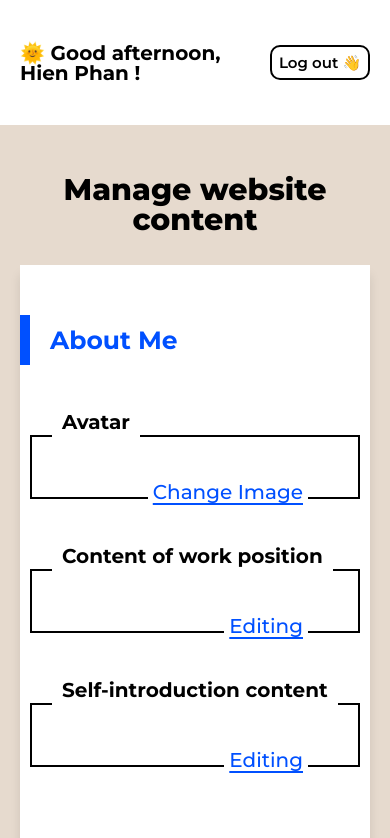
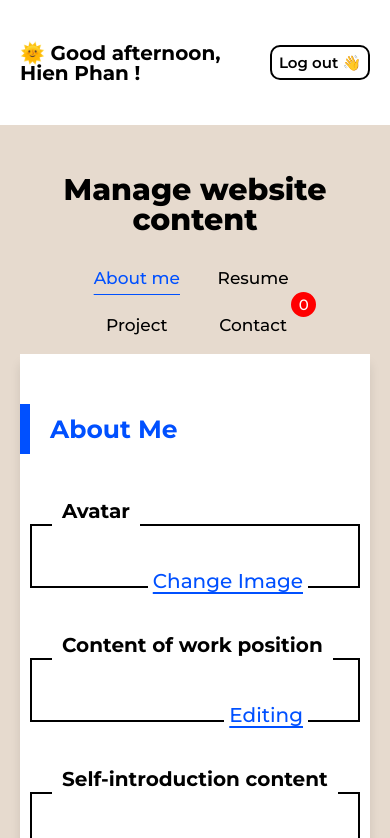
Before and after one commit to pmh3107/my-CV, a React (Create React App) app: page /Admin in a window 390 px wide. Shown: the top 838 px of the page. Built offline with nearby package versions, Linux system fonts and the light colour scheme; no server answers; the database is empty.

Commit message:
fixed navbar in mobile

```diff
--- a/src/components/Amin/Admin.jsx
+++ b/src/components/Amin/Admin.jsx
@@ -6,6 +6,7 @@ import { ref, onValue } from "firebase/database";
 import HeaderAdmin from "./Layout/AdminHeader";
 import AboutMeTag from "./Tag/AboutMeTag";
 import ContactTag from "./Tag/ContactTag";
+import ProjectTag from "./Tag/ProjectTag";
 
 const NavItem = ({ to, pages, onClick, isActive, value }) => {
   return (
@@ -105,6 +106,7 @@ function Admin() {
           <div className="content-container">
             {activeTab === "AboutMe" && <AboutMeTag />}
             {activeTab === "Contact" && <ContactTag />}
+            {activeTab === "Project" && <ProjectTag />}
             {/* Thêm các điều kiện cho các tab khác nếu cần */}
           </div>
         </div>
--- a/src/components/Amin/Tag/ContactTag.jsx
+++ b/src/components/Amin/Tag/ContactTag.jsx
@@ -72,7 +72,7 @@ function Description({ data, onDelete }) {
 
 function ContactTag() {
   const [contactData, setContactData] = useState([]);
-
+  const [nodata, setNodata] = useState(false);
   useEffect(() => {
     const fetchData = () => {
       const ContactRef = ref(realdb, "CONTACT");
@@ -86,6 +86,7 @@ function ContactTag() {
           setContactData(dataArray || []);
         } else {
           setContactData([]);
+          setNodata(true);
         }
       });
 
@@ -106,10 +107,22 @@ function ContactTag() {
       toast.error("Error deleting contact");
     }
   };
-
+  if (nodata) {
+    return (
+      <div className="admin__inner">
+        <div className="admin__tag">
+          <h3 className="admin__tag--heading">Contact</h3>
+          <p className="admin__tag--desc">
+            <strong>You have no Information !</strong>
+          </p>
+        </div>
+      </div>
+    );
+  }
   return (
     <div className="admin__inner">
       <div className="admin__tag">
+        <h3 className="admin__tag--heading">Contact</h3>
         {contactData.map((data) => (
           <Description key={data.id} data={data} onDelete={handleDelete} />
         ))}
--- /dev/null
+++ b/src/components/Amin/Tag/ProjectTag.jsx
@@ -0,0 +1,45 @@
+import React, { useState } from "react";
+
+function Description({ data }) {
+  return (
+    <div className="admin__tag--description">
+      <p className="admin__tag--title">{data.name}</p>
+      <p className="admin__tag--desc">
+        <small>PHONE: {data.phone}</small>
+      </p>
+      <p className="admin__tag--desc">
+        <small>EMAIL: {data.email}</small>
+      </p>
+      <p className="admin__tag--desc">
+        <strong>SUBJECT: {data.subject}</strong>
+      </p>
+      <p className="admin__tag--desc">
+        <strong>MESSAGE: {data.message}</strong>
+      </p>
+    </div>
+  );
+}
+function ProjectTag() {
+  //   const [nodata, setNodata] = useState(false);
+  //   if (nodata) {
+  //     return (
+  //       <div className="admin__inner">
+  //         <div className="admin__tag">
+  //           <h3 className="admin__tag--heading">Contact</h3>
+  //           <p className="admin__tag--desc">
+  //             <strong> No data found !</strong>
+  //           </p>
+  //         </div>
+  //       </div>
+  //     );
+  //   }
+  return (
+    <div className="admin__inner">
+      <div className="admin__tag">
+        <h3 className="admin__tag--heading">Project</h3>
+        <Description data={""} />
+      </div>
+    </div>
+  );
+}
+export default ProjectTag;
--- a/src/scss/pages/_admin.scss
+++ b/src/scss/pages/_admin.scss
@@ -1,6 +1,7 @@
 @use "../abstracts";
 .admin {
   background-color: var(--primary-bg-color);
+  padding: 0 0 50px;
   &__header {
     &--inner {
       display: flex;
@@ -64,7 +65,10 @@
       align-items: center;
       gap: 30px;
       @include abstracts.screen(sm) {
-        display: none;
+        padding: 5px 0 20px;
+        display: grid;
+        grid-template-columns: repeat(2, 1fr);
+        grid-gap: 30px;
       }
     }
     &--item {
@@ -73,6 +77,10 @@
       position: relative;
       font-size: 2rem;
       font-weight: 500;
+      @include abstracts.screen(sm) {
+        font-size: 1.7rem;
+        text-align: center;
+      }
     }
   }
   &__inner {
@@ -155,7 +163,7 @@
       background-color: var(--form-bg-color);
       padding: 0 10px;
       @include abstracts.screen(sm) {
-        padding: 5px 5px 50px;
+        padding: 5px 5px 10px;
       }
       &-btn {
         cursor: pointer;
```
